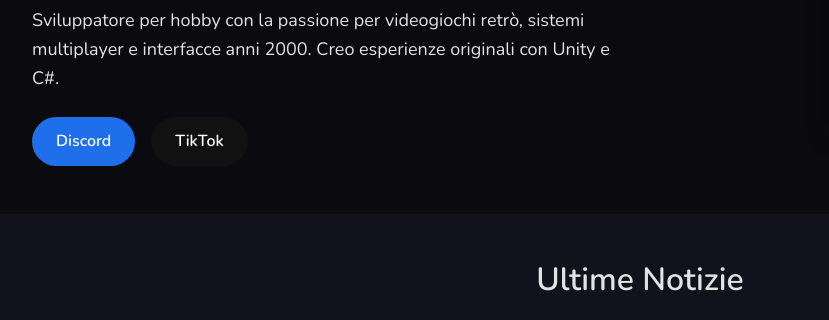
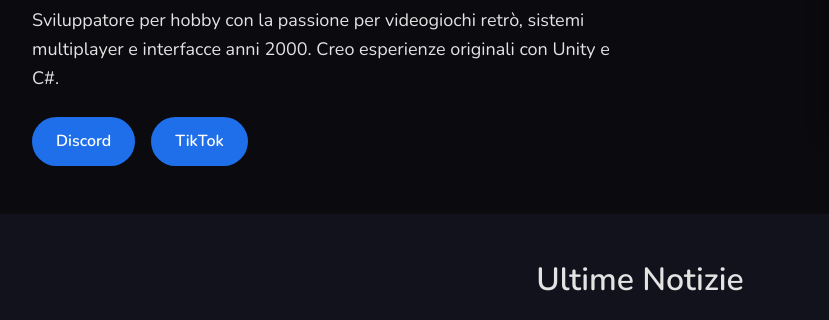
Before and after one commit to SkiGameDev/skigamedev.github.io, a plain HTML site: page index.html in a window 1280 px wide. Shown: the part 216-536 px from the top of the page, 0-829 px from the left. Drawn offline with nearby package versions, Linux system fonts and the light colour scheme.

Commit message:
Update index.html

```diff
--- a/index.html
+++ b/index.html
@@ -39,7 +39,7 @@
     <p>Sviluppatore per hobby con la passione per videogiochi retrò, sistemi multiplayer e interfacce anni 2000. Creo esperienze originali con Unity e C#.</p>
     <div class="hero-buttons">
       <a href="https://discord.gg/7ZgV3nha3Z" class="btn btn-primary" target="_blank">Discord</a>
-      <a href="https://www.tiktok.com/@skigamedev" class="btn btn-social" target="_blank">
+      <a href="https://www.tiktok.com/@skigamedev" class="btn btn-primary" target="_blank">
         TikTok
       </a>
     </div>
```
